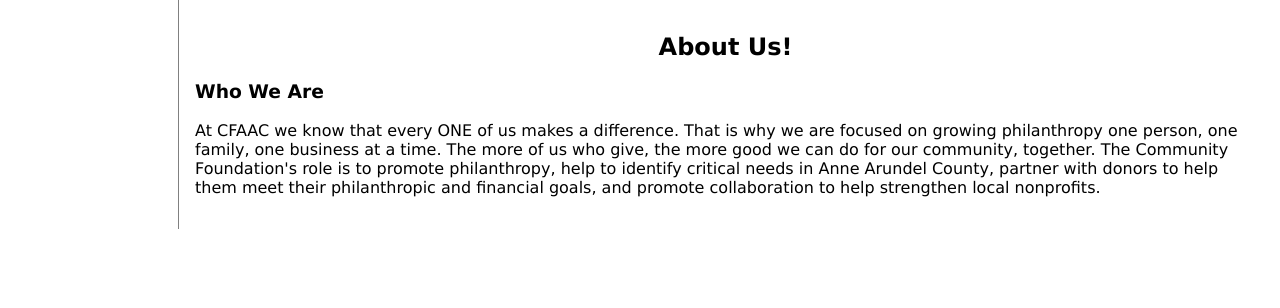
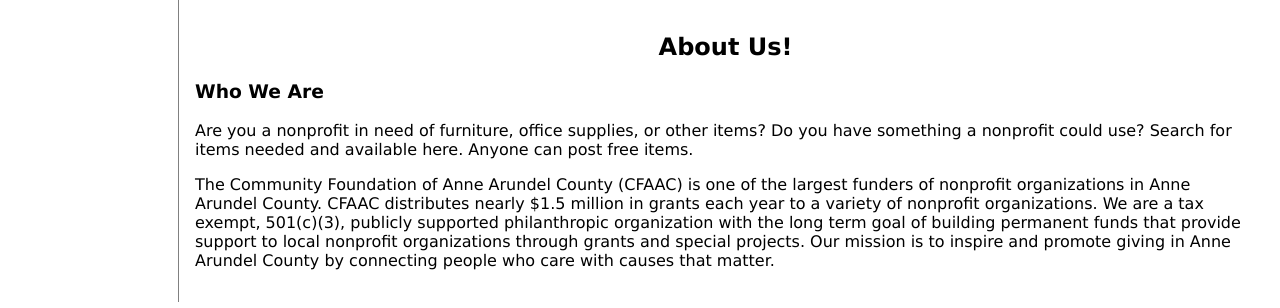
Before and after one commit to DavidIraheta/CFAAC-Classfieds, a plain HTML site: page about.html in a window 1280 px wide. Shown: the part 346-654 px from the top of the page. Drawn offline with Linux system fonts and the light colour scheme.

Commit message:
Add files via upload

```diff
--- a/about.html
+++ b/about.html
@@ -45,8 +45,9 @@
 	<article>
 	<h1><center>About Us!</center></h1>
 	<h3>Who We Are </h3>
-	<p>At CFAAC we know that every ONE of us makes a difference. That is why we are focused on growing philanthropy one person, one family, one business at a time. The more of us who give, the more good we can do for our community, together.
-	The Community Foundation's role is to promote philanthropy, help to identify critical needs in Anne Arundel County, partner with donors to help them meet their philanthropic and financial goals, and promote collaboration to help strengthen local nonprofits.</p>
+	<p>Are you a nonprofit in need of furniture, office supplies, or other items? Do you have something a nonprofit could use? Search for items needed and available here. Anyone can post free items.</p>
+	<p>The Community Foundation of Anne Arundel County (CFAAC) is one of the largest funders of nonprofit organizations in Anne Arundel County. CFAAC distributes nearly $1.5 million in grants each year to a variety of nonprofit organizations. We are a tax exempt, 501(c)(3), publicly supported philanthropic organization with the long term goal of building permanent funds that provide support to local nonprofit organizations through grants and special projects. Our mission is to inspire and promote giving in Anne Arundel County by connecting people who care with causes that matter.
+	</p>
 	</article>
 
 	</body>
```
Also changed, not shown: contact.html (+7 -0 lines).
